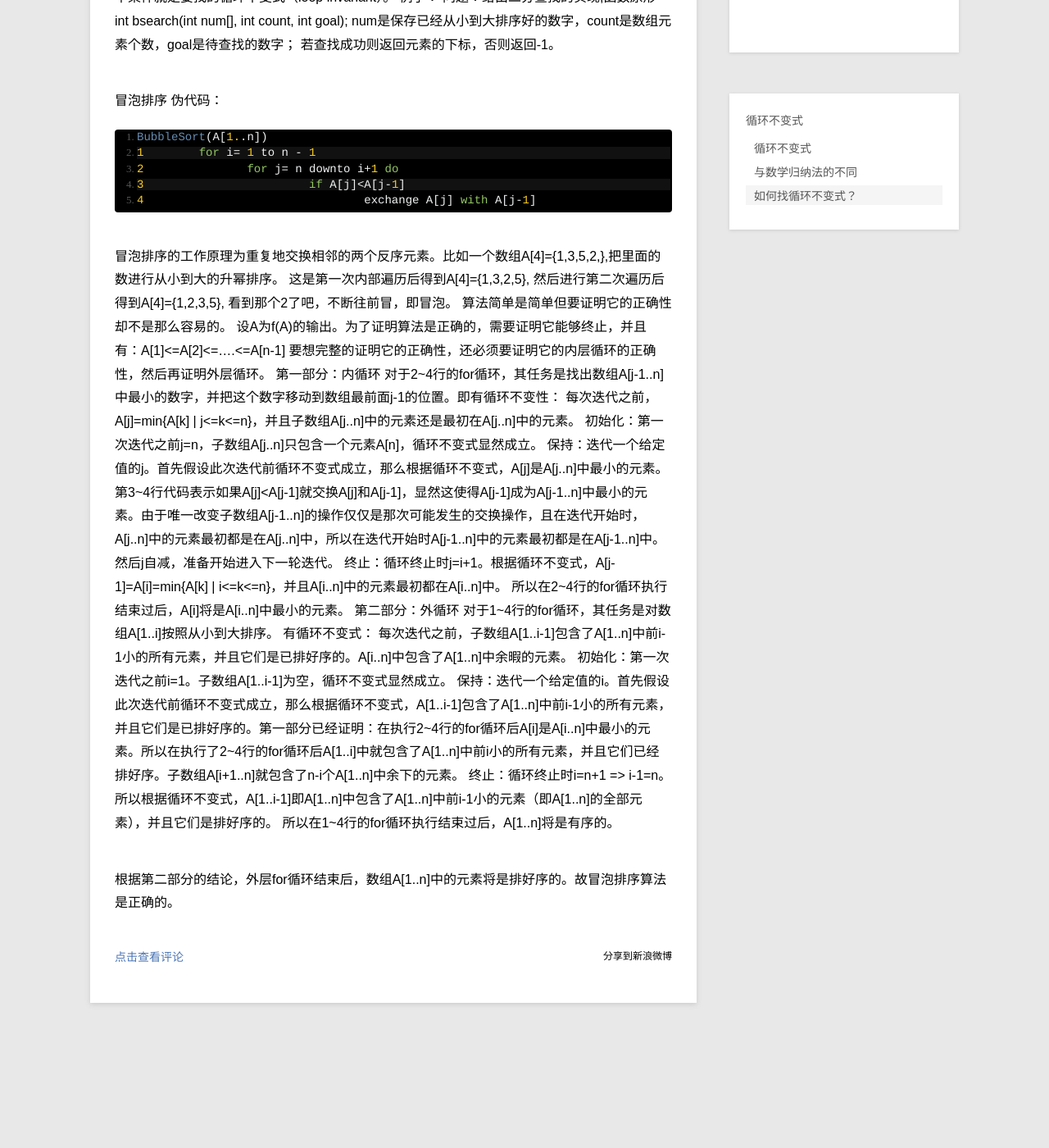
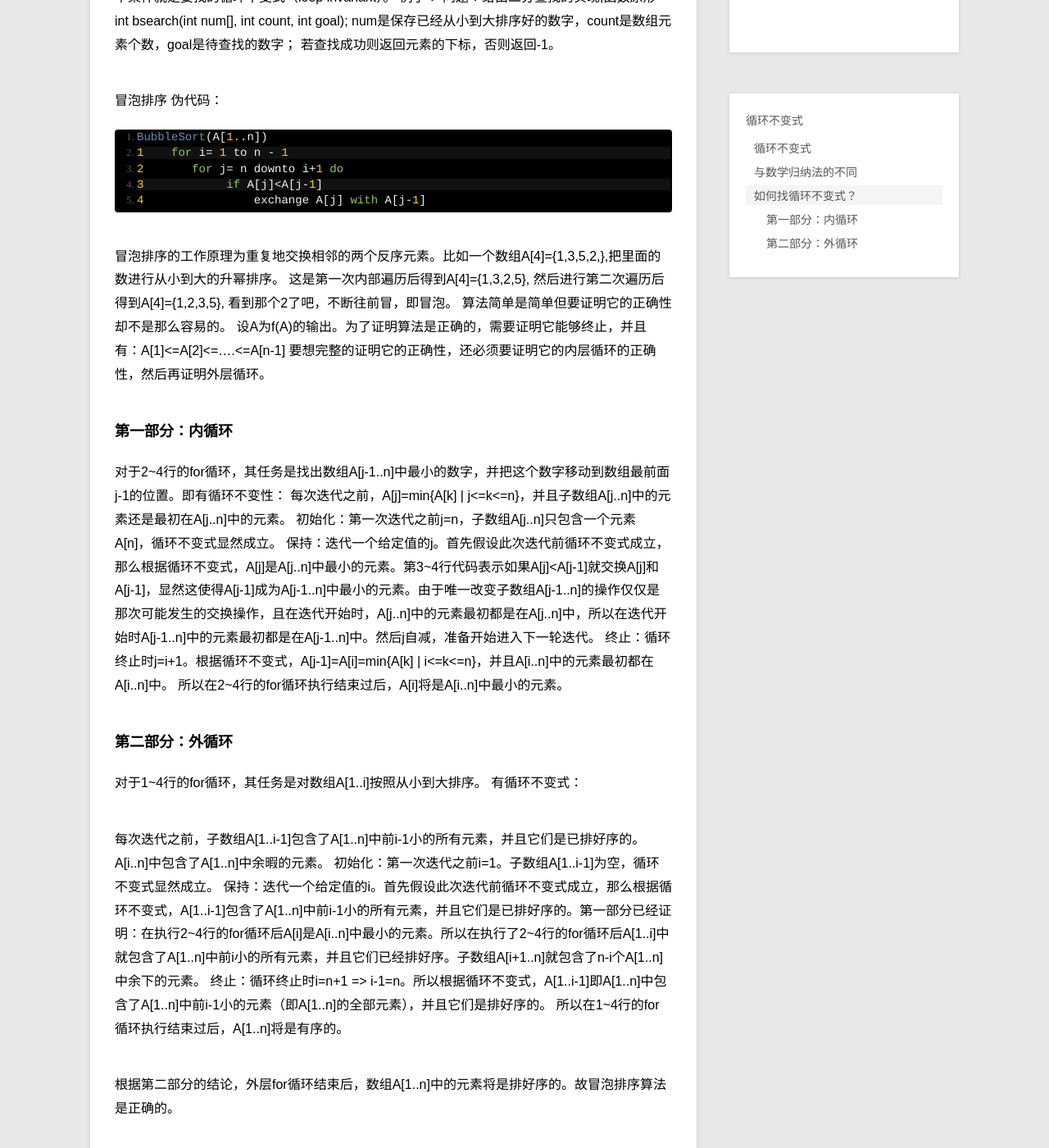
Before and after one commit to HerculesShek/HerculesShek.github.io, a Jekyll site: the page built from _posts/2013-3-21-loop-invariants.md, in a window 1280 px wide and 1400 px high, scrolled down 1063 px. Shown: the whole window at 82% size. Built offline with Jekyll 4.4.1, drawn with Linux system fonts in a browser that asks for light colours; Markdown is read by kramdown in place of the engine named in the settings; before the commit the page ends 2366 px from its top, so only the background shows below that.

Commit message:
modify art

```diff
--- a/_posts/2013-3-21-loop-invariants.md
+++ b/_posts/2013-3-21-loop-invariants.md
@@ -36,10 +36,10 @@ num是保存已经从小到大排序好的数字，count是数组元素个数，
 冒泡排序 伪代码：
 
 	BubbleSort(A[1..n])
-	1        for i= 1 to n - 1
-	2               for j= n downto i+1 do
-	3                        if A[j]<A[j-1]
-	4                                exchange A[j] with A[j-1]
+	1    for i= 1 to n - 1
+	2       for j= n downto i+1 do
+	3            if A[j]<A[j-1]
+	4                exchange A[j] with A[j-1]
 
 冒泡排序的工作原理为重复地交换相邻的两个反序元素。比如一个数组A[4]={1,3,5,2,},把里面的数进行从小到大的升幂排序。
 这是第一次内部遍历后得到A[4]={1,3,2,5},
@@ -48,15 +48,18 @@ num是保存已经从小到大排序好的数字，count是数组元素个数，
 算法简单是简单但要证明它的正确性却不是那么容易的。
 设A为f(A)的输出。为了证明算法是正确的，需要证明它能够终止，并且有：A[1]<=A[2]<=....<=A[n-1]
 要想完整的证明它的正确性，还必须要证明它的内层循环的正确性，然后再证明外层循环。
-第一部分：内循环
+### 第一部分：内循环
 对于2~4行的for循环，其任务是找出数组A[j-1..n]中最小的数字，并把这个数字移动到数组最前面j-1的位置。即有循环不变性：
 每次迭代之前，A[j]=min{A[k] | j<=k<=n}，并且子数组A[j..n]中的元素还是最初在A[j..n]中的元素。
 初始化：第一次迭代之前j=n，子数组A[j..n]只包含一个元素A[n]，循环不变式显然成立。
 保持：迭代一个给定值的j。首先假设此次迭代前循环不变式成立，那么根据循环不变式，A[j]是A[j..n]中最小的元素。第3~4行代码表示如果A[j]<A[j-1]就交换A[j]和A[j-1]，显然这使得A[j-1]成为A[j-1..n]中最小的元素。由于唯一改变子数组A[j-1..n]的操作仅仅是那次可能发生的交换操作，且在迭代开始时，A[j..n]中的元素最初都是在A[j..n]中，所以在迭代开始时A[j-1..n]中的元素最初都是在A[j-1..n]中。然后j自减，准备开始进入下一轮迭代。
 终止：循环终止时j=i+1。根据循环不变式，A[j-1]=A[i]=min{A[k] | i<=k<=n}，并且A[i..n]中的元素最初都在A[i..n]中。
 所以在2~4行的for循环执行结束过后，A[i]将是A[i..n]中最小的元素。
-第二部分：外循环
+
+### 第二部分：外循环
+
 对于1~4行的for循环，其任务是对数组A[1..i]按照从小到大排序。 有循环不变式：
+
 每次迭代之前，子数组A[1..i-1]包含了A[1..n]中前i-1小的所有元素，并且它们是已排好序的。A[i..n]中包含了A[1..n]中余暇的元素。
 初始化：第一次迭代之前i=1。子数组A[1..i-1]为空，循环不变式显然成立。
 保持：迭代一个给定值的i。首先假设此次迭代前循环不变式成立，那么根据循环不变式，A[1..i-1]包含了A[1..n]中前i-1小的所有元素，并且它们是已排好序的。第一部分已经证明：在执行2~4行的for循环后A[i]是A[i..n]中最小的元素。所以在执行了2~4行的for循环后A[1..i]中就包含了A[1..n]中前i小的所有元素，并且它们已经排好序。子数组A[i+1..n]就包含了n-i个A[1..n]中余下的元素。
```
